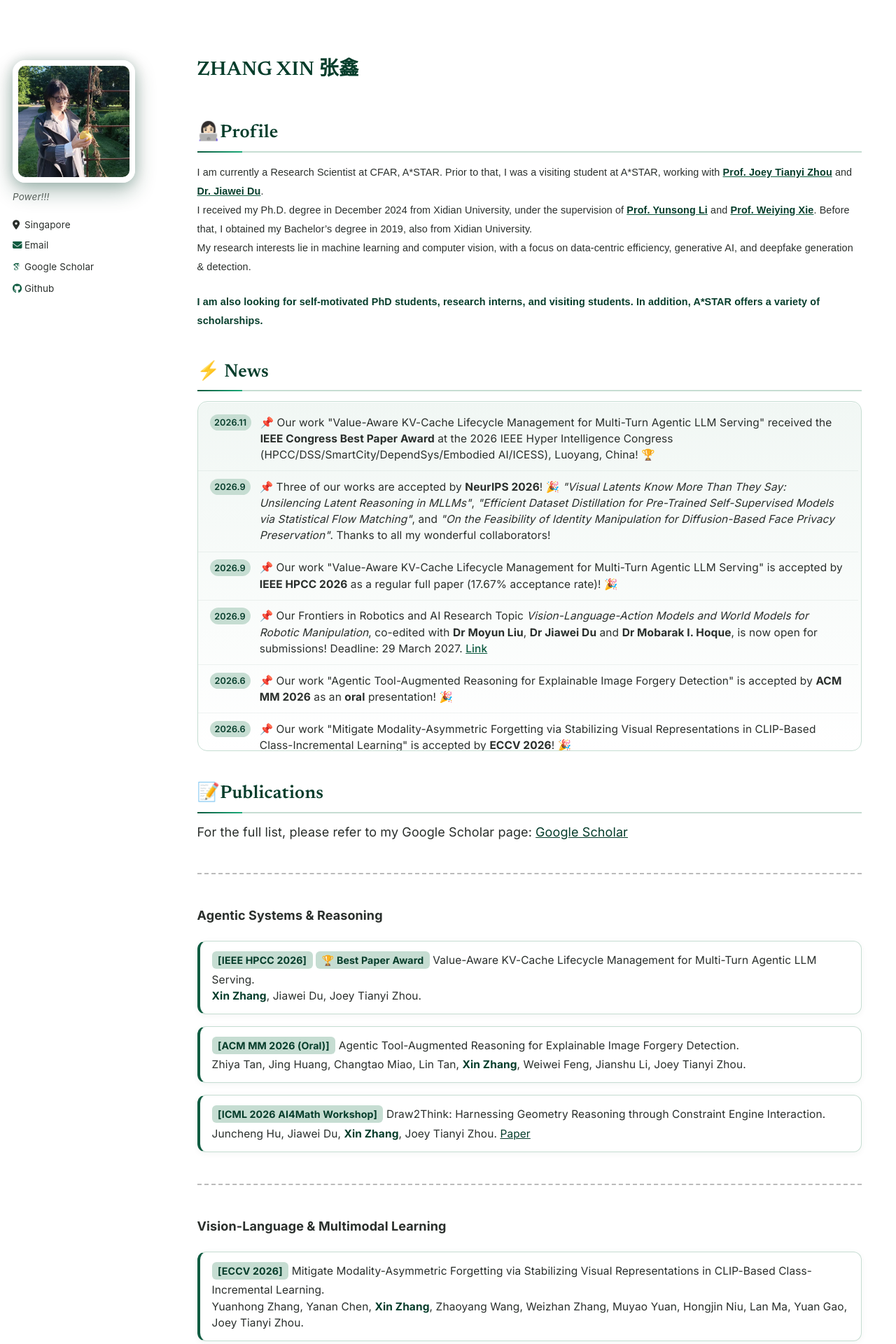
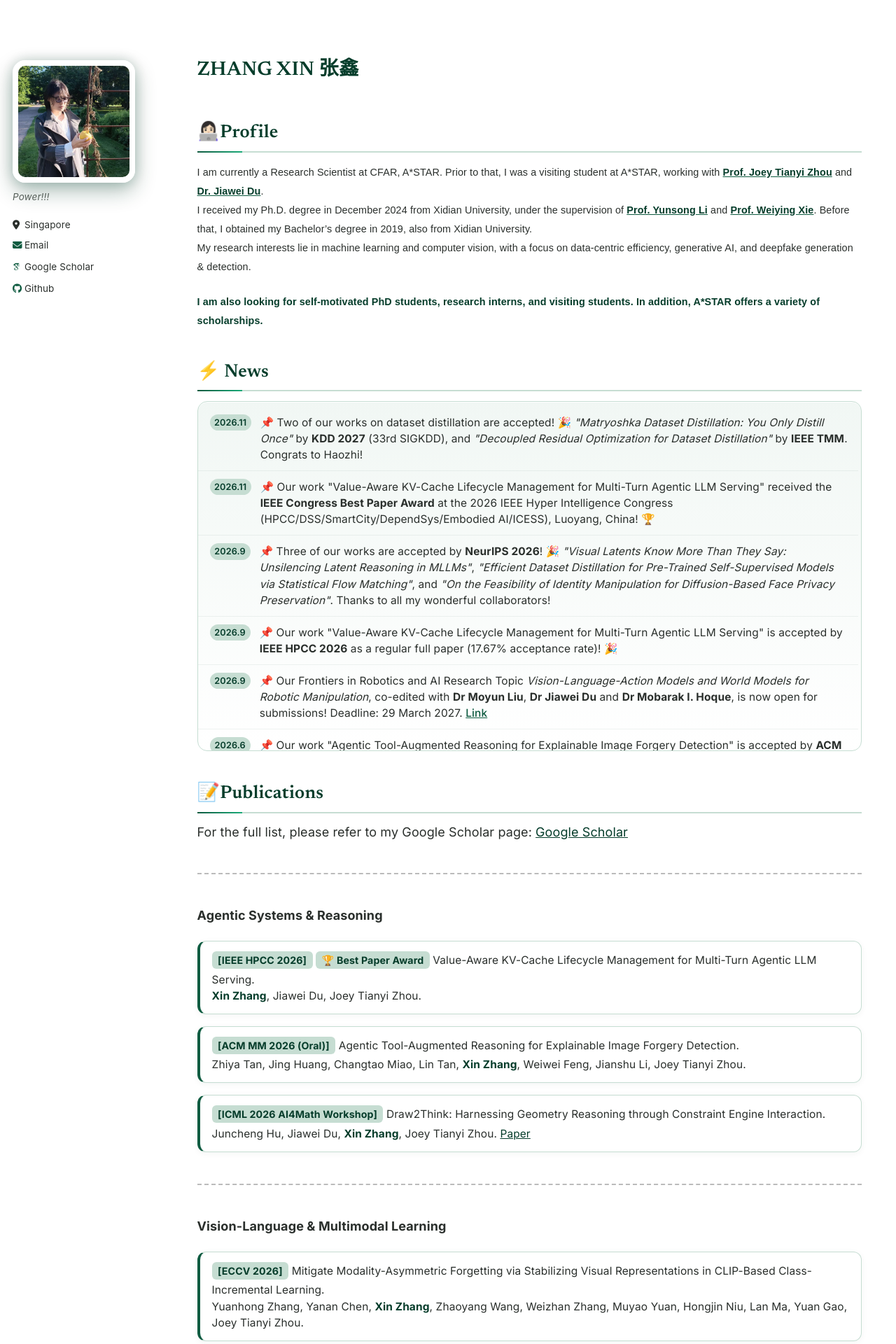
Before and after one commit to zhangxin-xd/zhangxin-xd.github.io, a Jekyll site: the page built from _pages/about.md, in a window 1280 px wide. Shown: the top 1920 px of the page at 70% size. Built offline with Jekyll 4.4.1, drawn with Linux system fonts in a browser that asks for light colours; some web fonts are replaced; a style sheet for code colours, icons or effects is not loaded.

Commit message:
Add KDD 2027 and IEEE TMM acceptances to News
Co-Authored-By: Claude Opus 5.5 <noreply@anthropic.com>

```diff
--- a/_pages/about.md
+++ b/_pages/about.md
@@ -22,6 +22,7 @@ I am also looking for self-motivated PhD students, research interns, and visitin
 ### ⚡️ News
 
 <div class="news-feed" markdown="0">
+  <div class="news-item"><span class="news-date">2026.11</span><div class="news-body"><span class="news-pin">📌</span> Two of our works on dataset distillation are accepted! 🎉 <i>"Matryoshka Dataset Distillation: You Only Distill Once"</i> by <b>KDD 2027</b> (33rd SIGKDD), and <i>"Decoupled Residual Optimization for Dataset Distillation"</i> by <b>IEEE TMM</b>. Congrats to Haozhi!</div></div>
   <div class="news-item"><span class="news-date">2026.11</span><div class="news-body"><span class="news-pin">📌</span> Our work "Value-Aware KV-Cache Lifecycle Management for Multi-Turn Agentic LLM Serving" received the <b>IEEE Congress Best Paper Award</b> at the 2026 IEEE Hyper Intelligence Congress (HPCC/DSS/SmartCity/DependSys/Embodied AI/ICESS), Luoyang, China! 🏆</div></div>
   <div class="news-item"><span class="news-date">2026.9</span><div class="news-body"><span class="news-pin">📌</span> Three of our works are accepted by <b>NeurIPS 2026</b>! 🎉 <i>"Visual Latents Know More Than They Say: Unsilencing Latent Reasoning in MLLMs"</i>, <i>"Efficient Dataset Distillation for Pre-Trained Self-Supervised Models via Statistical Flow Matching"</i>, and <i>"On the Feasibility of Identity Manipulation for Diffusion-Based Face Privacy Preservation"</i>. Thanks to all my wonderful collaborators!</div></div>
   <div class="news-item"><span class="news-date">2026.9</span><div class="news-body"><span class="news-pin">📌</span> Our work "Value-Aware KV-Cache Lifecycle Management for Multi-Turn Agentic LLM Serving" is accepted by <b>IEEE HPCC 2026</b> as a regular full paper (17.67% acceptance rate)! 🎉</div></div>
```
